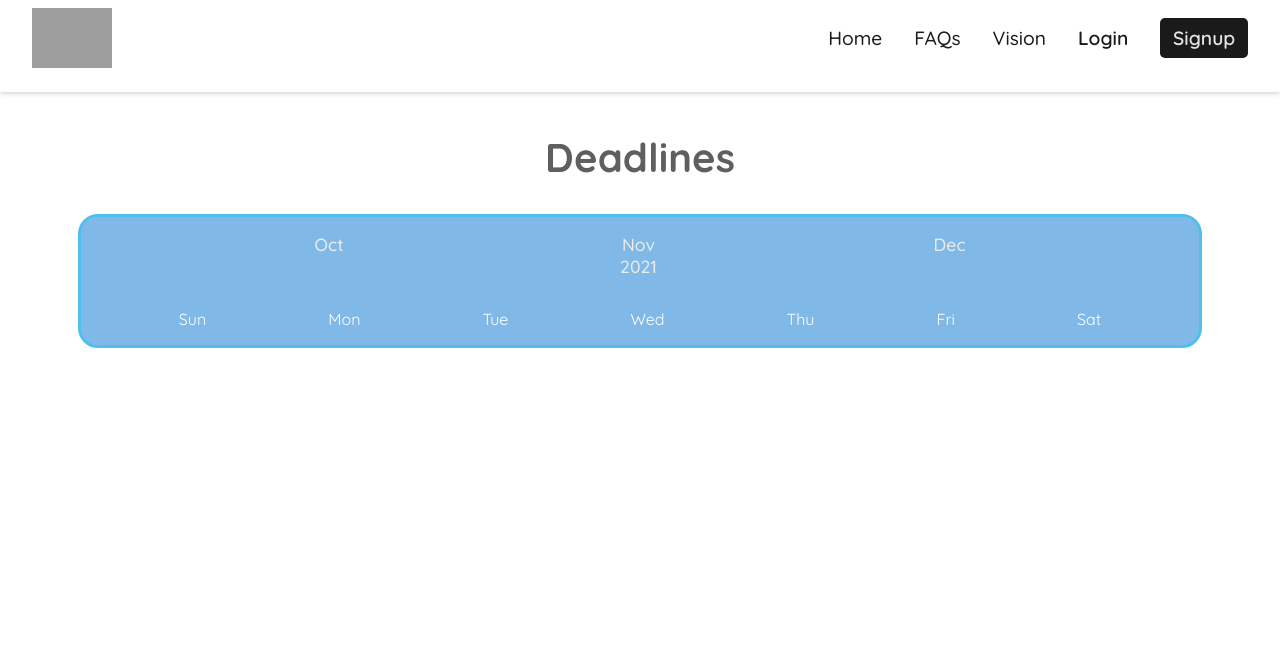
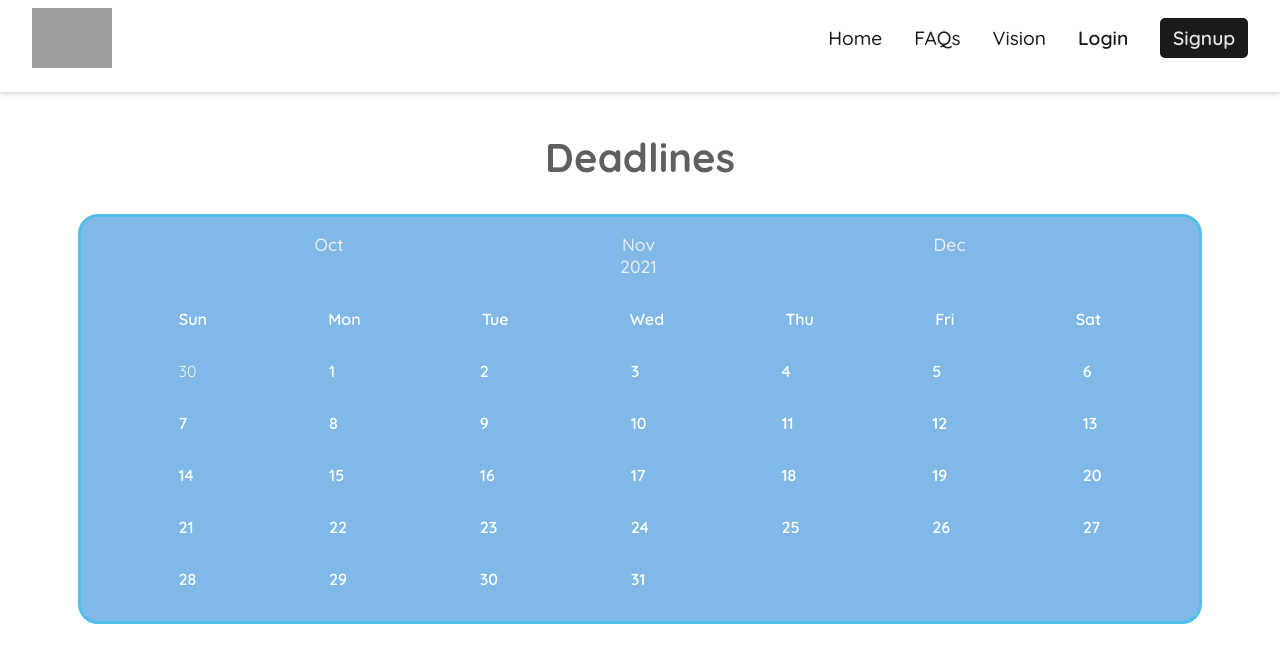
Before and after one commit to Spiral-Forge/Protege-Web, a React (Create React App) app: page /deadlines in a window 1280 px wide. Shown: the top 662 px of the page. Built offline with nearby package versions, Linux system fonts and the light colour scheme; no server answers; the database is empty; grey boxes are pictures that could not be loaded.

Commit message:
Deadlines marked on calendar

```diff
--- a/src/components/Pages/Deadlines.js
+++ b/src/components/Pages/Deadlines.js
@@ -1,5 +1,6 @@
 import { useEffect } from "react";
 import { useState } from "react";
+import { db } from "../../firebase";
 import styles from "../../styles/Deadlines.module.css";
 const Deadlines = () => {
   return (
@@ -34,15 +35,28 @@ const Calendar = () => {
   const today = new Date();
   const [currentMonth, setCurrentMonth] = useState(parseInt(today.getMonth()));
   const [currentYear, setCurrentYear] = useState(parseInt(today.getFullYear()));
-
+  const [currentDate, setCurrentDate] = useState(parseInt(today.getDate()));
+  const [deadlinesObj, setDeadlinesObj] = useState({});
+  useEffect(async () => {
+    let tempObj = {};
+    await db
+      .collection("Deadlines")
+      .get()
+      .then((snapshot) => {
+        snapshot.forEach((snap) => {
+          tempObj[snap.id.split("T")[0].trim()] = true;
+        });
+      });
+    setDeadlinesObj(tempObj);
+  }, []);
   return (
     <>
       <div className={styles.calendarContainer}>
         <div className={styles.monthsContainer}>
           <span
             onClick={() => {
+              if (currentMonth === 0) setCurrentYear(currentYear - 1);
               setCurrentMonth((currentMonth - 1 + 12) % 12);
-              console.log((currentMonth - 1 + 12) % 12);
             }}
           >
             {months[(currentMonth - 1 + 12) % 12]}
@@ -53,6 +67,7 @@ const Calendar = () => {
           </span>
           <span
             onClick={() => {
+              if (currentMonth === 11) setCurrentYear(currentYear + 1);
               setCurrentMonth((currentMonth + 1) % 12);
             }}
           >
@@ -65,6 +80,49 @@ const Calendar = () => {
             return <span>{day}</span>;
           })}
         </div>
+        <div className={styles.datesContainer}>
+          {[
+            ...Array(
+              new Date(currentYear, currentMonth - 1, 0).getDate() + 1
+            ).keys(),
+          ]
+            .slice(
+              new Date(currentYear, currentMonth - 1, 0).getDate() -
+                new Date(currentYear, currentMonth, 1).getDay() +
+                1
+            )
+            .map((date) => {
+              return (
+                <span className={`${styles.date} ${styles.prevMonthDate}`}>
+                  {date}
+                </span>
+              );
+            })}
+          {[
+            ...Array(
+              new Date(currentYear, currentMonth, 0).getDate() + 1
+            ).keys(),
+          ]
+            .slice(1)
+            .map((date) => {
+              let tempdate = date,
+                tempMonth = currentMonth + 1;
+              if (tempdate < 10) tempdate = "0" + date;
+              if (tempMonth < 10) tempMonth = "0" + currentMonth;
+
+              const fullDate = `${currentYear}-${tempMonth}-${tempdate}`;
+              // if (deadlinesObj[fullDate]) console.log(fullDate);
+              return (
+                <span
+                  className={`${styles.date} ${
+                    deadlinesObj[fullDate] && styles.deadlineDate
+                  }`}
+                >
+                  {date}
+                </span>
+              );
+            })}
+        </div>
       </div>
     </>
   );
--- a/src/styles/Deadlines.module.css
+++ b/src/styles/Deadlines.module.css
@@ -29,6 +29,7 @@
   color: rgb(236, 236, 236);
   font-size: 1.1rem;
   font-weight: 500;
+  cursor: pointer;
 }
 .monthsContainer .currentDate {
   color: white;
@@ -44,4 +45,26 @@
   margin-top: 2rem;
   display: flex;
   justify-content: space-between;
+  font-weight: 600;
 }
+
+.datesContainer {
+  margin: 0 auto;
+  margin-top: 1rem;
+  display: grid;
+  width: 88%;
+  grid-template-columns: repeat(7, auto);
+  justify-content: space-between;
+}
+
+.date {
+  margin: 1rem;
+  font-weight: 600;
+}
+.prevMonthDate {
+  color: rgb(241, 241, 241);
+  font-weight: 400;
+}
+.deadlineDate{
+  color: aqua;
+}
```
